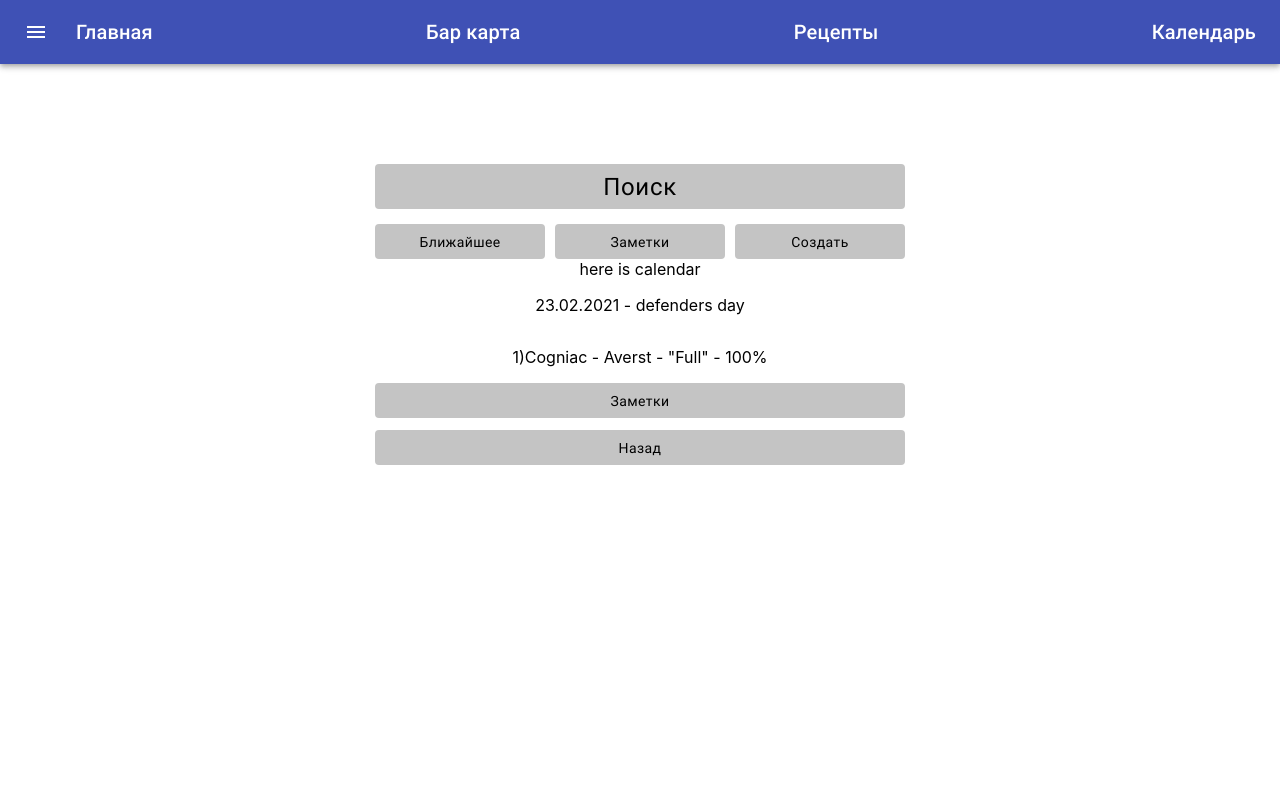
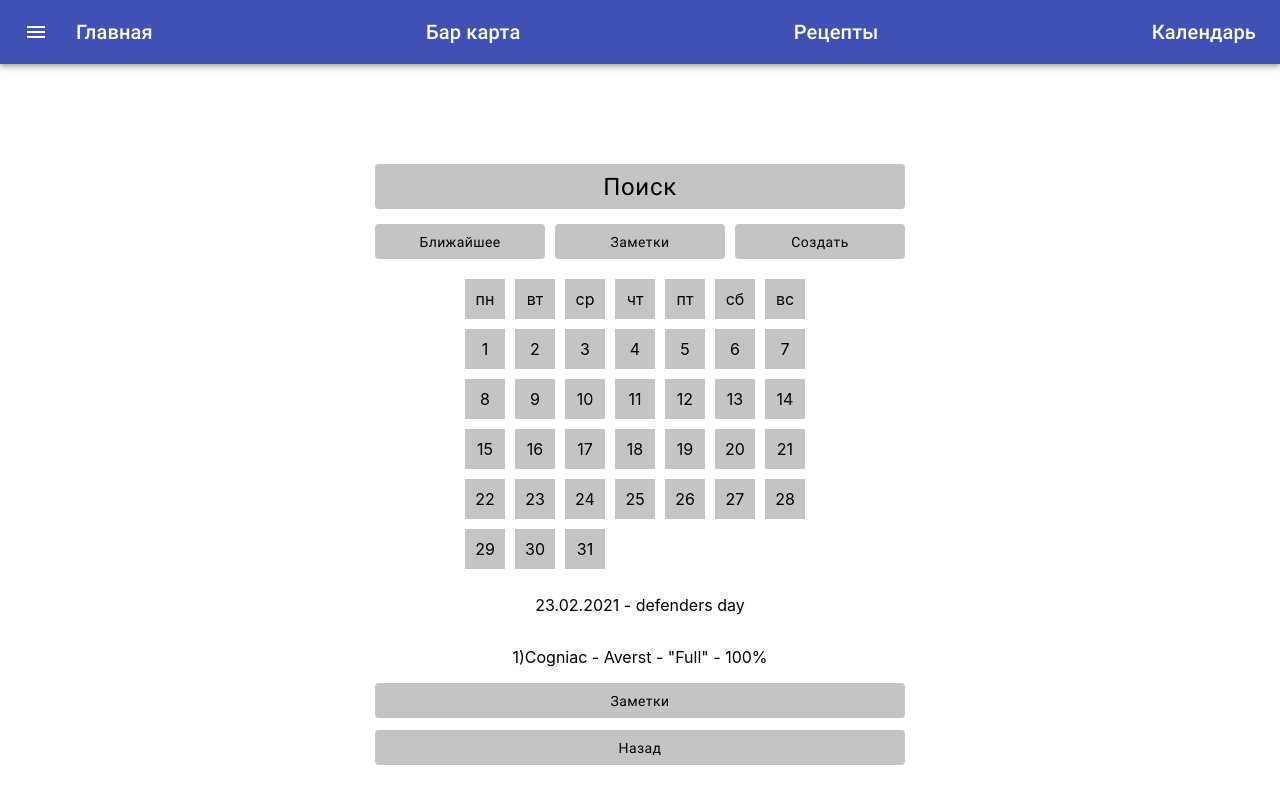
Before and after one commit to malcq/intensive_project6, a React (Create React App) app: page /calendar in a window 1280 px wide. Shown: the top 804 px of the page. Built offline with nearby package versions, Linux system fonts and the light colour scheme.

Commit message:
add days

```diff
--- /dev/null
+++ b/src/components/CalendarCell/CalendarCell.js
@@ -0,0 +1,13 @@
+import React from 'react';
+import useStyles from './CalendarCellStyle';
+
+const CalendarCell = ({ data }) => {
+  const classes = useStyles();
+  return (
+    <div className={classes.cell}>
+      <span>{data}</span>
+    </div>
+  );
+};
+
+export default CalendarCell;
--- /dev/null
+++ b/src/components/CalendarCell/CalendarCellStyle.js
@@ -0,0 +1,16 @@
+import { makeStyles } from '@material-ui/core/styles';
+
+const useStyles = makeStyles({
+  cell: {
+    width: '40px',
+    height: '40px',
+    backgroundColor: '#c4c4c4',
+    display: 'flex',
+    justifyContent: 'center',
+    alignItems: 'center',
+    marginRight: '10px',
+    marginBottom: '10px',
+  },
+});
+
+export default useStyles;
--- /dev/null
+++ b/src/mocks/calendarDays.js
@@ -0,0 +1 @@
+export const DAYS = ['пн', 'вт', 'ср', 'чт', 'пт', 'сб', 'вс'];
--- /dev/null
+++ b/src/mocks/month.js
@@ -0,0 +1,33 @@
+export const MONTH = [
+  '1',
+  '2',
+  '3',
+  '4',
+  '5',
+  '6',
+  '7',
+  '8',
+  '9',
+  '10',
+  '11',
+  '12',
+  '13',
+  '14',
+  '15',
+  '16',
+  '17',
+  '18',
+  '19',
+  '20',
+  '21',
+  '22',
+  '23',
+  '24',
+  '25',
+  '26',
+  '27',
+  '28',
+  '29',
+  '30',
+  '31',
+];
--- a/src/pages/Calendar/Calendar.js
+++ b/src/pages/Calendar/Calendar.js
@@ -1,6 +1,9 @@
-import React from 'react';
+import React, { lazy } from 'react';
 import Button from '@material-ui/core/Button';
 import useStyles from './calendarStyle';
+import { DAYS } from '../../mocks/calendarDays';
+import { MONTH } from '../../mocks/month';
+const CalendarCell = lazy(() => import('../../components/CalendarCell/CalendarCell'));
 
 const Calendar = () => {
   const classes = useStyles();
@@ -13,7 +16,18 @@ const Calendar = () => {
           <Button className={classes.menuButton}>Заметки</Button>
           <Button className={classes.menuButton}>Создать</Button>
         </div>
-        <div>here is calendar</div>
+        <div>
+          <div className={classes.days}>
+            {DAYS.map((dayOfWeek) => (
+              <CalendarCell data={dayOfWeek} />
+            ))}
+          </div>
+          <div className={classes.days}>
+            {MONTH.map((dayOfMonth) => (
+              <CalendarCell data={dayOfMonth} />
+            ))}
+          </div>
+        </div>
         <p>23.02.2021 - defenders day</p>
         <p>1)Cogniac - Averst - "Full" - 100%</p>
         <Button className={classes.navButton}>Заметки</Button>
--- a/src/pages/Calendar/calendarStyle.js
+++ b/src/pages/Calendar/calendarStyle.js
@@ -20,6 +20,9 @@ const useStyles = makeStyles({
     lineHeight: '28px',
     color: '#000',
     textTransform: 'none',
+  },
+  calendarMenu: {
+    marginBottom: '20px',
   },
   menuButton: {
     backgroundColor: '#c4c4c4',
@@ -50,6 +53,12 @@ const useStyles = makeStyles({
     color: '#000',
     textTransform: 'none',
   },
+  days: {
+    display: 'flex',
+
+    flexWrap: 'wrap',
+    width: '350px',
+  },
 });
 
 export default useStyles;
```
